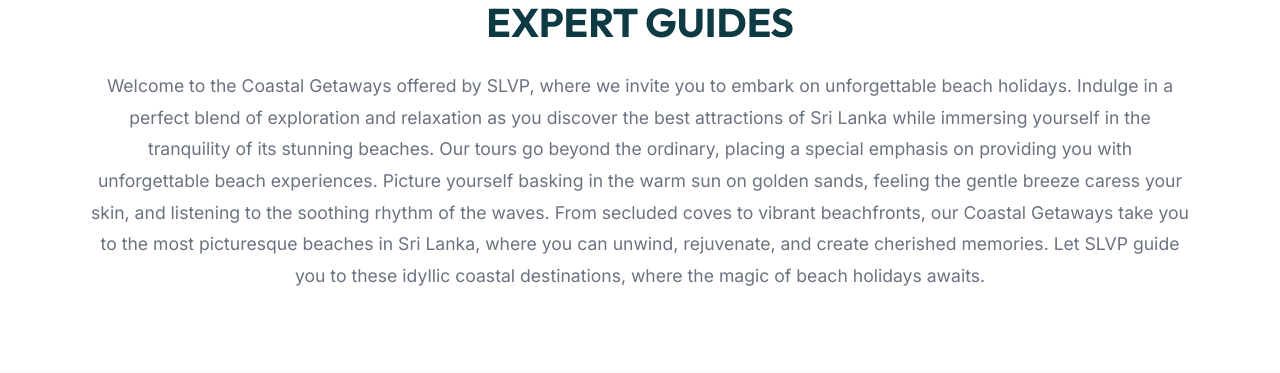
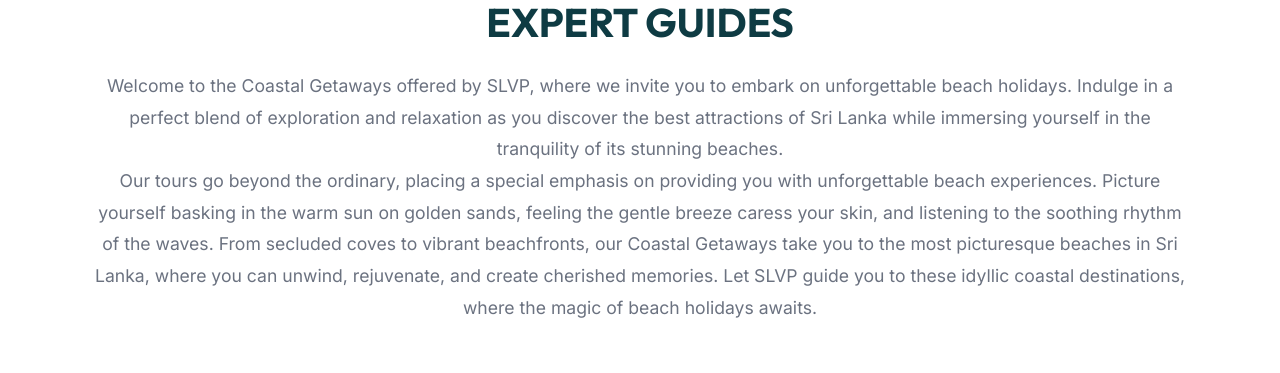
Before and after one commit to NmDA97/slvp, a React (Vite) app: page /slvp/coastal-getaways in a window 1280 px wide. Shown: the part 810-1183 px from the top of the page. Built offline with nearby package versions, Linux system fonts and the light colour scheme.

Commit message:
Add tour package and volunteer programs section

```diff
--- a/src/index.css
+++ b/src/index.css
@@ -450,7 +450,7 @@
     display: inline-block;
     background: none;
     border: none;
-    color: var(--primary-color);
+    color: var(--accent-color);
     font-weight: 700;
     text-decoration: none;
     transition: all 0.3s ease;
--- a/src/pages/CoastalGetaways.jsx
+++ b/src/pages/CoastalGetaways.jsx
@@ -1,4 +1,4 @@
-import React, { useEffect } from "react";
+import React, { useEffect, useState } from "react";
 import { ArrowRight, MapPin, ChevronDown } from "lucide-react";
 import { motion, useScroll, useTransform } from "framer-motion";
 import Navbar from "../components/Navbar";
@@ -62,6 +62,8 @@
     },
   ];
 
+  const [isExpanded, setIsExpanded] = useState(false);
+
   return (
     <div className="coastal-page">
       <Navbar />
@@ -119,27 +121,47 @@
           >
             Explore Sri Lanka's stunning coastline with our expert guides
           </motion.h2>
-          <motion.p
-            className="intro-text"
+
+          <motion.div
             initial={{ opacity: 0, y: 30 }}
             whileInView={{ opacity: 1, y: 0 }}
             viewport={{ once: true }}
             transition={{ duration: 0.8, delay: 0.2 }}
           >
-            Welcome to the Coastal Getaways offered by SLVP, where we invite you
-            to embark on unforgettable beach holidays. Indulge in a perfect
-            blend of exploration and relaxation as you discover the best
-            attractions of Sri Lanka while immersing yourself in the tranquility
-            of its stunning beaches. Our tours go beyond the ordinary, placing a
-            special emphasis on providing you with unforgettable beach
-            experiences. Picture yourself basking in the warm sun on golden
-            sands, feeling the gentle breeze caress your skin, and listening to
-            the soothing rhythm of the waves. From secluded coves to vibrant
-            beachfronts, our Coastal Getaways take you to the most picturesque
-            beaches in Sri Lanka, where you can unwind, rejuvenate, and create
-            cherished memories. Let SLVP guide you to these idyllic coastal
-            destinations, where the magic of beach holidays awaits.
-          </motion.p>
+            <p className="intro-text">
+              Welcome to the Coastal Getaways offered by SLVP, where we invite
+              you to embark on unforgettable beach holidays. Indulge in a
+              perfect blend of exploration and relaxation as you discover the
+              best attractions of Sri Lanka while immersing yourself in the
+              tranquility of its stunning beaches.
+            </p>
+
+            <div
+              className={`welcome-collapsible ${isExpanded ? "expanded" : ""}`}
+            >
+              <p className="intro-text">
+                Our tours go beyond the ordinary, placing a special emphasis on
+                providing you with unforgettable beach experiences. Picture
+                yourself basking in the warm sun on golden sands, feeling the
+                gentle breeze caress your skin, and listening to the soothing
+                rhythm of the waves. From secluded coves to vibrant beachfronts,
+                our Coastal Getaways take you to the most picturesque beaches in
+                Sri Lanka, where you can unwind, rejuvenate, and create
+                cherished memories. Let SLVP guide you to these idyllic coastal
+                destinations, where the magic of beach holidays awaits.
+              </p>
+            </div>
+
+            {!isExpanded && (
+              <button
+                className="read-more-btn"
+                onClick={() => setIsExpanded(true)}
+                style={{ margin: "1rem auto 0" }} // Center button
+              >
+                Read More...
+              </button>
+            )}
+          </motion.div>
         </div>
       </section>
 
--- a/src/pages/WildlifeNature.jsx
+++ b/src/pages/WildlifeNature.jsx
@@ -1,4 +1,4 @@
-import React, { useEffect } from "react";
+import React, { useEffect, useState } from "react";
 import { ArrowRight, ChevronDown } from "lucide-react";
 import { motion, useScroll, useTransform } from "framer-motion";
 import Navbar from "../components/Navbar";
@@ -131,40 +131,57 @@
             EXPERIENCE THE UNTAMED BEAUTY OF SRI LANKA WITH WILDLIFE & NATURE
             PARADISE TOURS
           </motion.h2>
-          <motion.p
-            className="intro-text"
+          <motion.div
             initial={{ opacity: 0, y: 30 }}
             whileInView={{ opacity: 1, y: 0 }}
             viewport={{ once: true }}
             transition={{ duration: 0.8, delay: 0.2 }}
           >
-            Welcome to the world of Wildlife & Nature Paradise Tours, where you
-            can embark on a captivating journey through the enchanting
+            <p className="intro-text">
+              Welcome to the world of Wildlife & Nature Paradise Tours, where
+              you can embark on a captivating journey through the enchanting
               landscapes of Sri Lanka. Prepare to be mesmerized by the
               breathtaking beauty of lush rainforests, misty mountains, and
               vibrant national parks. Immerse yourself in the wonders of the
               island's wildlife as you encounter majestic elephants, elusive
-            leopards, and a kaleidoscope of colorful birdlife. Our commitment to
-            responsible tourism ensures that your experience not only connects
-            you with nature but also contributes to the conservation efforts of
-            the local ecosystem.
-            <br />
-            <br />
+              leopards, and a kaleidoscope of colorful birdlife. Our commitment
+              to responsible tourism ensures that your experience not only
+              connects you with nature but also contributes to the conservation
+              efforts of the local ecosystem.
+            </p>
+
+            <div
+              className={`welcome-collapsible ${isExpanded ? "expanded" : ""}`}
+            >
+              <p className="intro-text">
                 But that's not all! Our tour packages go beyond wildlife
-            exploration. They also offer opportunities to delve into the rich
-            heritage, culture, and traditions of Sri Lanka. Discover ancient
-            temples, magnificent palaces, and UNESCO World Heritage sites that
-            showcase the island's fascinating history. And when it's time to
-            relax, indulge in the serene beauty of Sri Lanka's pristine beaches.
-            <br />
-            <br />
+                exploration. They also offer opportunities to delve into the
+                rich heritage, culture, and traditions of Sri Lanka. Discover
+                ancient temples, magnificent palaces, and UNESCO World Heritage
+                sites that showcase the island's fascinating history. And when
+                it's time to relax, indulge in the serene beauty of Sri Lanka's
+                pristine beaches.
+              </p>
+              <p className="intro-text">
                 Choose the tour that best matches your interests, or share your
                 thoughts with us, and we'll create a customized itinerary
                 exclusively for you. Join us on this extraordinary journey to
-            uncover the secrets of Sri Lanka's rich biodiversity, experience its
-            vibrant culture, and immerse yourself in the true paradise of
-            wildlife and natural beauty.
-          </motion.p>
+                uncover the secrets of Sri Lanka's rich biodiversity, experience
+                its vibrant culture, and immerse yourself in the true paradise
+                of wildlife and natural beauty.
+              </p>
+            </div>
+
+            {!isExpanded && (
+              <button
+                className="read-more-btn"
+                onClick={() => setIsExpanded(true)}
+                style={{ margin: "1rem auto 0" }} // Center button
+              >
+                Read More...
+              </button>
+            )}
+          </motion.div>
         </div>
       </section>
 
```
Lines whose indentation alone changed are shown as unchanged.
